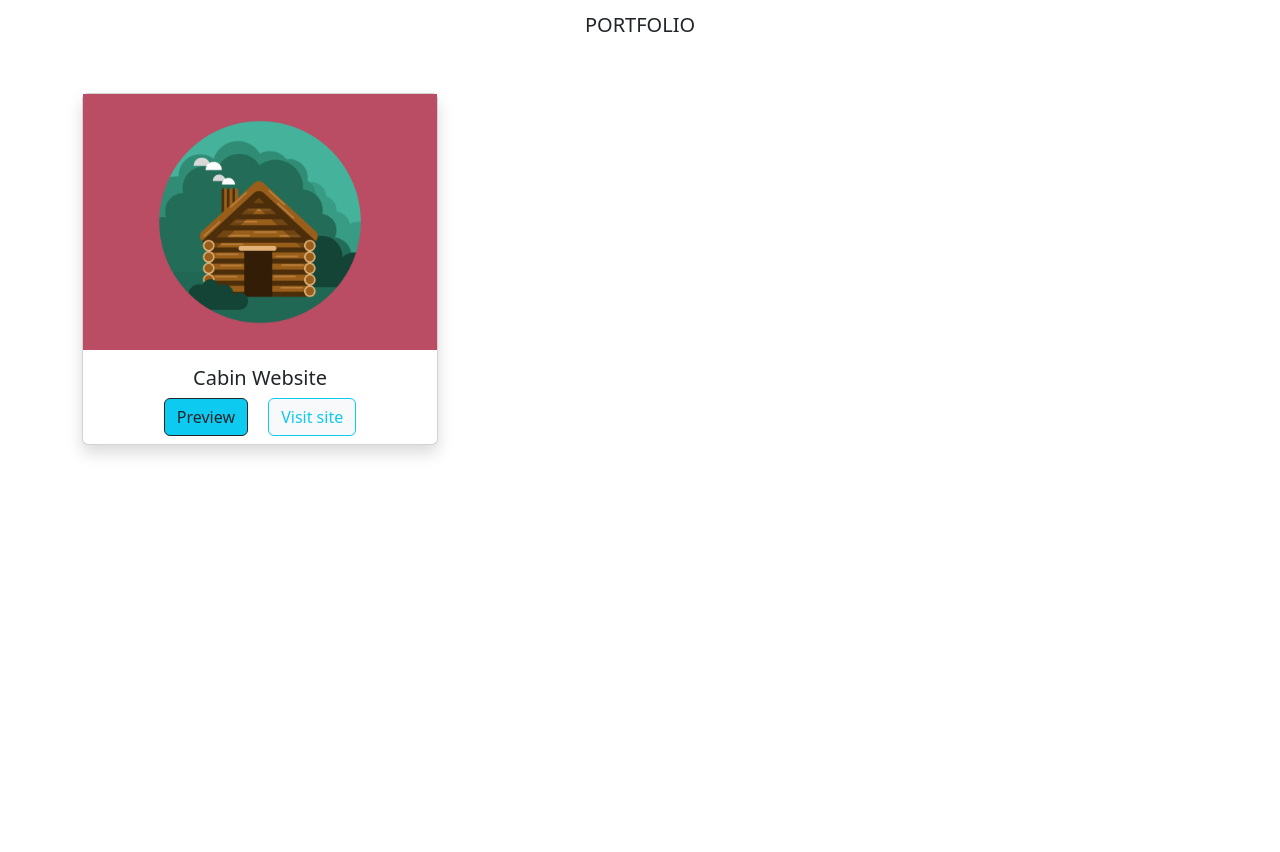
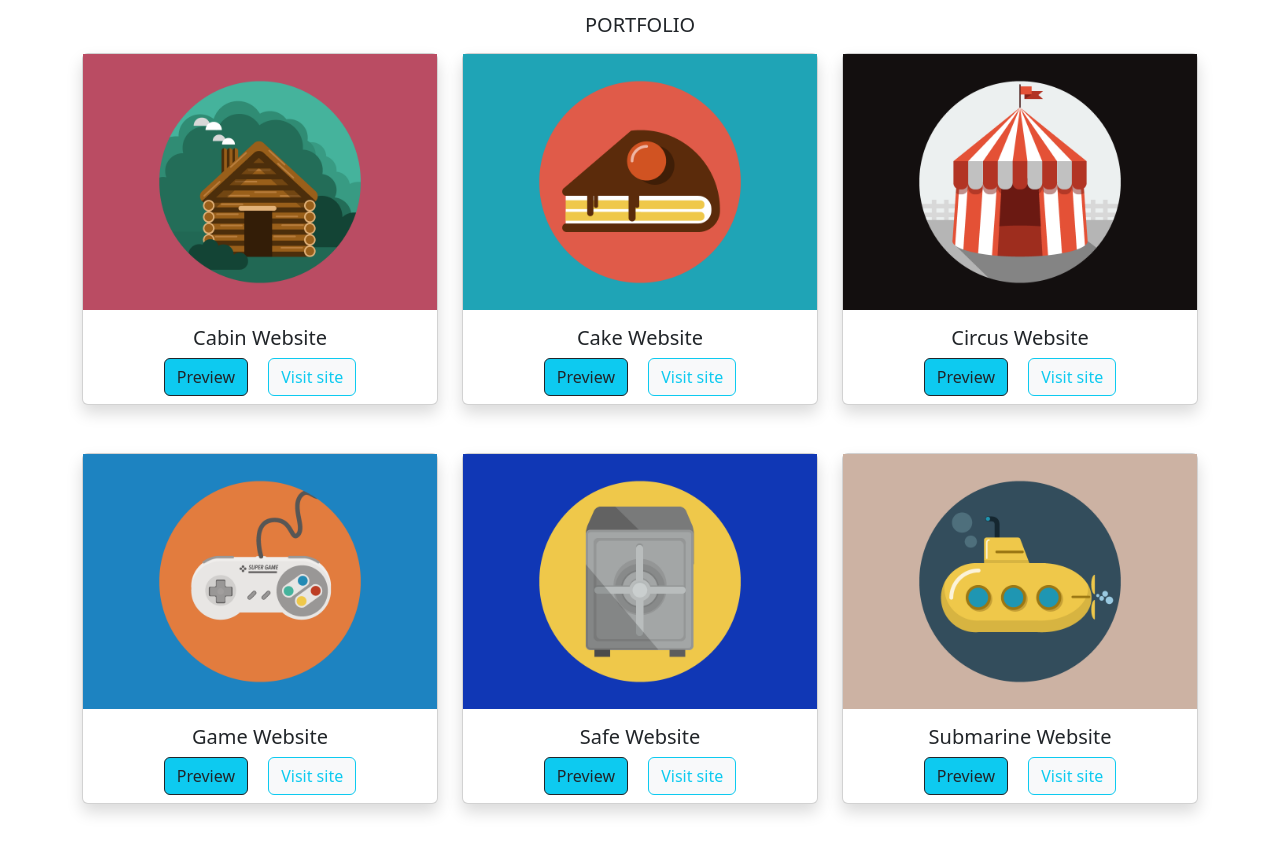
Before and after one commit to luigilalo/bootstrap-html-freelancer, a plain HTML site: page index.html in a window 1280 px wide. Shown: the part 504-1356 px from the top of the page. Before the commit the page ends 997 px from the top, so only its background shows below. Drawn offline with nearby package versions, Linux system fonts and the light colour scheme.

Commit message:
Cards Added

```diff
--- a/index.html
+++ b/index.html
@@ -42,7 +42,7 @@
     <main>
         <main>
             <div class="container">
-            <div class="row text-center mt-3 mb-5">
+            <div class="row text-center mt-3 mb-2">
             <div class="col-12">
                <h5>PORTFOLIO</h5>
             </div>
@@ -60,6 +60,70 @@
                           </div>
                         </div>
                   </div>
+                  <div class="col-4">
+                    <div class="card shadow mb-5 bg-body-tertiary rounded" style=>
+                        <img class="photos" src="img\cake.png">
+                        <div class="card-body text-center p-0">
+                            <h5 class="card-title mt-3">Cake Website</h5>
+                            <div class="card-text mt-2 mb-2">
+                                <button type="button" class="btn btn-info text-dark border border-dark ">Preview</button>
+                                <button type="button" class="btn btn-light text-info border border-info ms-3">Visit site</button>
+                            </div>
+                          </div>
+                        </div>
+                  </div>
+                  <div class="col-4">
+                    <div class="card shadow mb-5 bg-body-tertiary rounded" style=>
+                        <img class="photos" src="img\circus.png">
+                        <div class="card-body text-center p-0">
+                            <h5 class="card-title mt-3">Circus Website</h5>
+                            <div class="card-text mt-2 mb-2">
+                                <button type="button" class="btn btn-info text-dark border border-dark ">Preview</button>
+                                <button type="button" class="btn btn-light text-info border border-info ms-3">Visit site</button>
+                            </div>
+                          </div>
+                        </div>
+                  </div>
+                  </div>
+                  <div class="row">
+                    <div class="col-4">
+                        <div class="card shadow mb-5 bg-body-tertiary rounded" style=>
+                            <img class="photos" src="img\game.png">
+                            <div class="card-body text-center p-0">
+                                <h5 class="card-title mt-3">Game Website</h5>
+                                <div class="card-text mt-2 mb-2">
+                                    <button type="button" class="btn btn-info text-dark border border-dark ">Preview</button>
+                                    <button type="button" class="btn btn-light text-info border border-info ms-3">Visit site</button>
+                                </div>
+                              </div>
+                            </div>
+                      </div>
+                      <div class="col-4">
+                        <div class="card shadow mb-5 bg-body-tertiary rounded" style=>
+                            <img class="photos" src="img\safe.png">
+                            <div class="card-body text-center p-0">
+                                <h5 class="card-title mt-3">Safe Website</h5>
+                                <div class="card-text mt-2 mb-2">
+                                    <button type="button" class="btn btn-info text-dark border border-dark ">Preview</button>
+                                    <button type="button" class="btn btn-light text-info border border-info ms-3">Visit site</button>
+                                </div>
+                              </div>
+                            </div>
+                      </div>
+                      <div class="col-4">
+                        <div class="card shadow mb-5 bg-body-tertiary rounded" style=>
+                            <img class="photos" src="img\submarine.png">
+                            <div class="card-body text-center p-0">
+                                <h5 class="card-title mt-3">Submarine Website</h5>
+                                <div class="card-text mt-2 mb-2">
+                                    <button type="button" class="btn btn-info text-dark border border-dark ">Preview</button>
+                                    <button type="button" class="btn btn-light text-info border border-info ms-3">Visit site</button>
+                                </div>
+                              </div>
+                            </div>
+                      </div>
+                      </div>
+
 
 
     </main>
```
